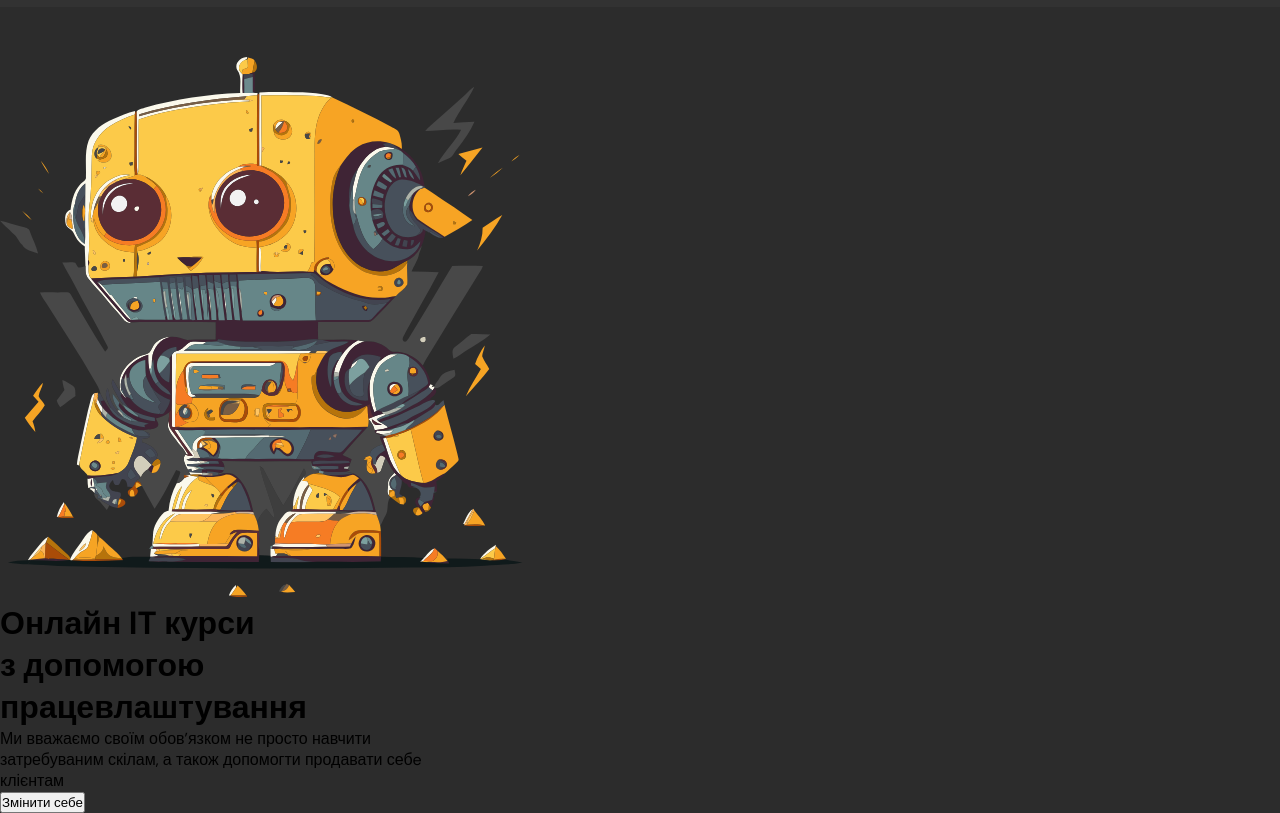
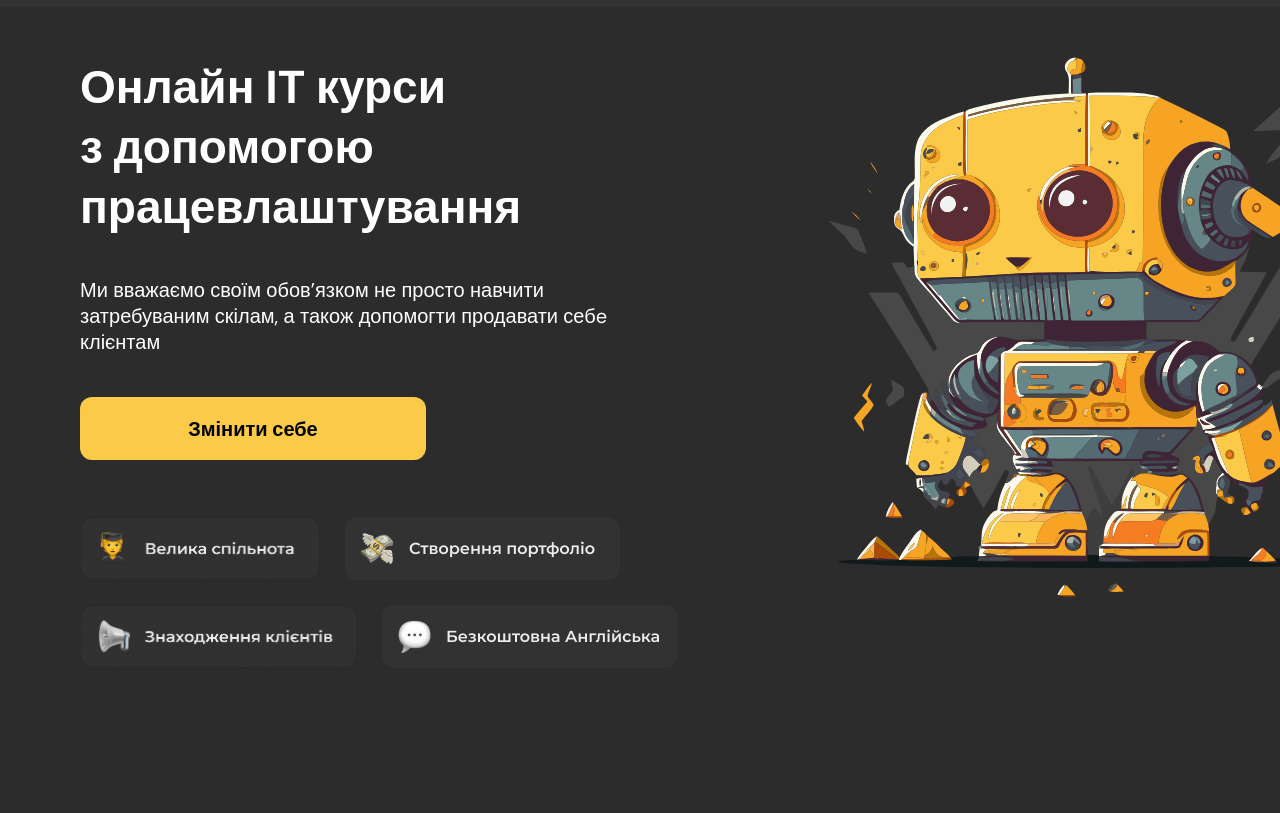
Before and after one commit to ZastavnyeMishaUwU/forza, a plain HTML site: page index.html in a window 1280 px wide. Shown: the part 59-872 px from the top of the page. After the commit the page ends 846 px from the top, so only its background shows below. Drawn offline with Linux system fonts and the light colour scheme.

Commit message:
Merge remote-tracking branch 'origin/master'

```diff
--- a/css/style.css
+++ b/css/style.css
@@ -68,5 +68,90 @@ body{
     font-weight: bold;
     border: none ;
     border-radius: 12px;
+}
+.nav{
+    width: 1440px;
+    height: auto;
+    display: grid;
+    grid-template-rows: 180px 80px 80px 80px 150px ;
+    grid-template-columns:700px 700px ;
+    grid-gap: 40px;
+}
+.nav_imege{
+    margin: 0 auto;
+
+    width: 522px;
+    height: 540px;
+    grid-column: 2/3;
+    grid-row: 1/5;
+}
+.nav_title{
+    grid-column: 1/2;
+    grid-row: 1/2;
+    color: white;
+    font-size: 46px;
+    font-weight: bold;
+    margin-left: 80px;
+}
+.nav_text{
+    grid-column: 1/2;
+    grid-row: 2/3;
+    font-size: 20px;
+    margin-left: 80px;
+    color: white;
+}
+.nav_change{
+    width: 346px;
+    height: 63px;
+    grid-column: 1/2;
+    grid-row: 3/4;
+    background: #FCCA49;
+    font-weight: bold;
+    border: none ;
+    margin-left: 80px;
+    border-radius: 12px;
+    font-size: 20px;
+    transition: all 1s ease 0s;
 
 }
+.nav_change:hover{
+    width: 346px;
+    height: 63px;
+    color: black;
+    font-size: 20px;
+    background: #ffffff;
+    font-weight: bold;
+    border: none ;
+    border-radius: 12px;
+}
+.nav_blok_img{
+    grid-row: 4/5;
+    grid-column: 1/2;
+    margin-left: 80px;
+
+}
+.nav_blok_img_first{
+    display: flex;
+    margin-bottom: 25px;
+}
+.nav_blok_img_second{
+    display: flex;
+}
+.nav_img_1{
+    width: 240px;
+    height: 63px;
+    margin-right: 25px;
+}
+.nav_img_2{
+    width: 275px;
+    height: 63px;
+}
+.nav_img_3{
+    width: 277px;
+    height: 63px;
+    margin-right: 25px;
+}
+.nav_img_4{
+    width: 295px;
+    height: 63px;
+}
--- a/index.html
+++ b/index.html
@@ -26,9 +26,19 @@
     </div>
     <div class="nav">
         <img class="nav_imege" src="img/cute_robot.svg" alt="">
-        <h1 class="nav_title">Онлайн IT курси <br>з допомогою <br> працевлаштування</h1>
+        <p class="nav_title">Онлайн IT курси <br>з допомогою <br> працевлаштування</p>
         <p class="nav_text">Ми вважаємо своїм обов’язком не просто навчити <br> затребуваним скілам, а також допомогти продавати себe <br> клієнтам</p>
         <button class="nav_change"> Змінити себе </button>
+        <div class="nav_blok_img">
+            <div class="nav_blok_img_first">
+                <img src="img/teacher.png" alt="" class="nav_img_1">
+                <img src="img/money.png" alt="" class="nav_img_2">
+            </div>
+            <div class="nav_blok_img_second">
+                <img src="img/microphone.png" alt="" class="nav_img_3">
+                <img src="img/think.png" alt="" class="nav_img_4">
+            </div>
+        </div>
     </div>
 </div>
 <script src="js/script.js"></script>
--- a/js/script.js
+++ b/js/script.js
@@ -1 +1,10 @@
 console.log("artemka lubit kurku gril!")
+
+
+let docTitle = document.title;
+window.addEventListener("blur", () =>{
+    document.title = "Come back!";
+})
+window.addEventListener("focus", () =>{
+    document.title = docTitle;
+})
```
